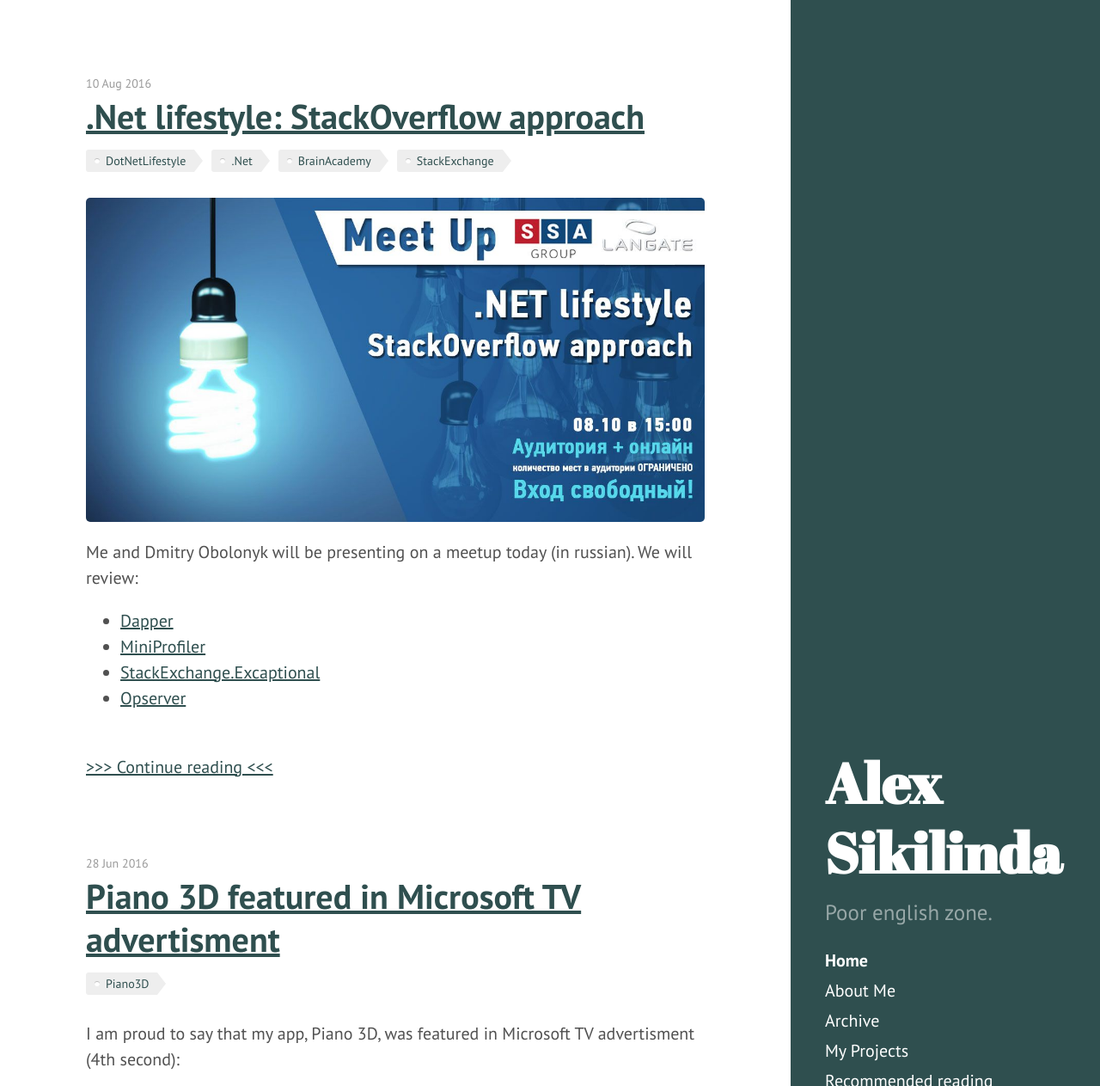
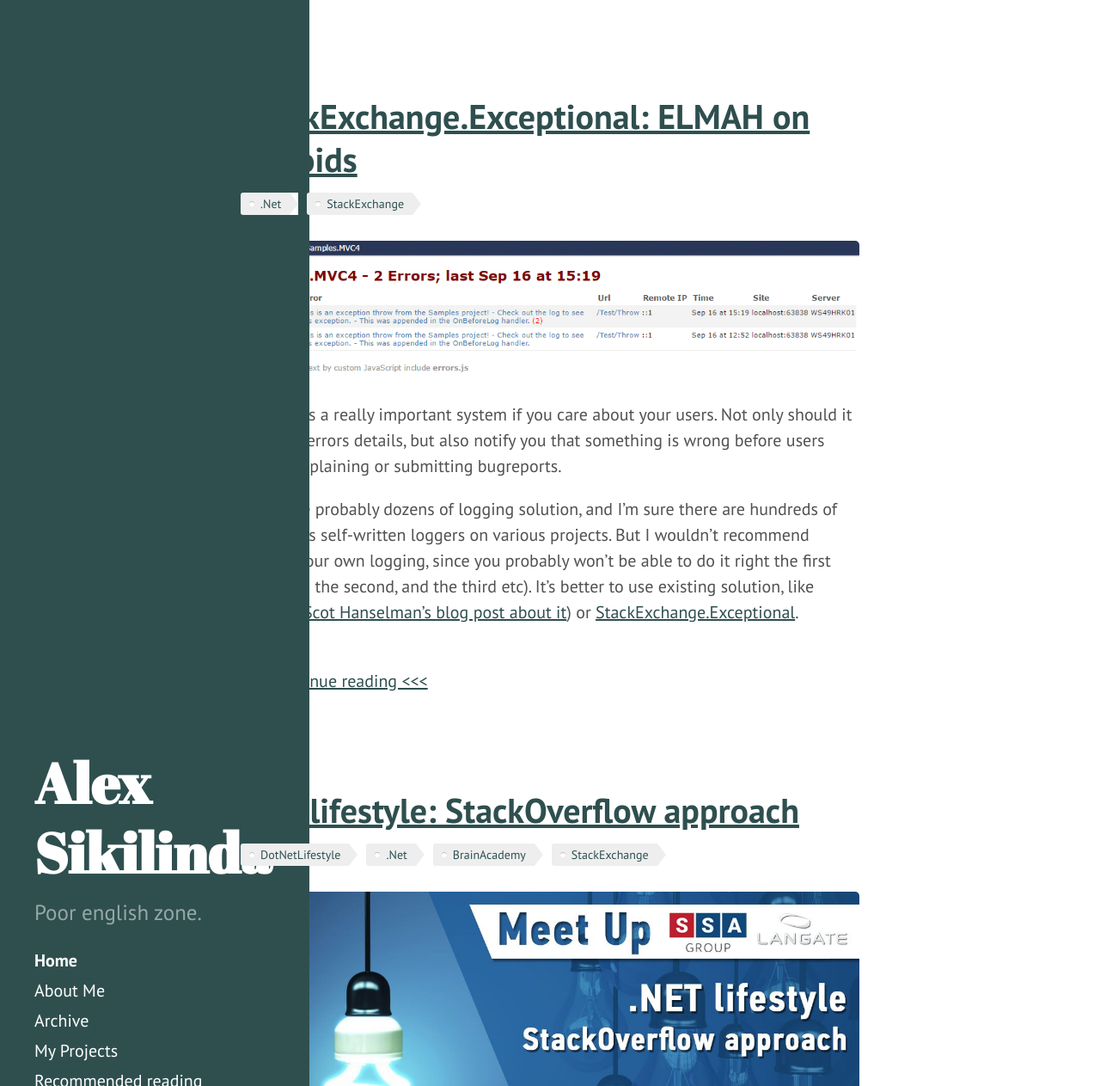
Before and after one commit to AlexSikilinda/alexsikilinda.github.io, a Jekyll site: the page built from index.html, in a window 1280 px wide and 1400 px high, cut to the strip 0-1263 px from the top of the window. Shown: the whole strip at 86% size. Built offline with Jekyll 4.4.1, drawn with Linux system fonts in a browser that asks for light colours; the list of posts is cut into pages by our own code.

Commit message:
add stackexchange.exceptional post

```diff
--- a/_layouts/default.html
+++ b/_layouts/default.html
@@ -3,7 +3,7 @@
 
   {% include head.html %}
 
-  <body class="customTheme layout-reverse">
+  <body class="customTheme">
 
     {% include sidebar.html %}
 
--- /dev/null
+++ b/_posts/2016-11-10-stackexchange-exceptional.md
@@ -0,0 +1,102 @@
+---
+layout: post
+title:  "StackExchange.Exceptional: ELMAH on steroids"
+date:   2016-11-10 10:40:00
+categories: libraries
+tags: .Net StackExchange
+comments: true
+analytics: true
+---
+
+<img src='/public/images/exceptional.png' alt="stackexchange exceptional"/>
+
+Logging is a really important system if you care about your users. Not only should it give you errors details, but also notify you that something is wrong before users start complaining
+or submitting bugreports.
+
+There are probably dozens of logging solution, and I'm sure there are hundreds of thousands self-written loggers on various projects. But I wouldn't recommend writing your own logging, since
+you probably won't be able to do it right the first time (and the second, and the third etc). It's better to use existing solution, like [ELMAH](https://elmah.github.io/) ([Scot Hanselman's blog post about it](http://www.hanselman.com/blog/ELMAHErrorLoggingModulesAndHandlersForASPNETAndMVCToo.aspx))
+or [StackExchange.Exceptional](https://github.com/NickCraver/StackExchange.Exceptional).
+<br>
+## What is ELMAH?
+
+ELMAH is an acronym: Error Logging Modules and Handlers. So it is an [ASP.NET HTTP module](https://msdn.microsoft.com/en-us/library/bb398986.aspx) that handles all unhandled exceptions and stores
+them for you. It also gives you ability to review what happened in your application from the application itself.
+
+As you can see, ELMAH subscribes to `HttpApplication.Error` event, and gets the last error in the `OnError` method :
+
+<script src="https://gist.github.com/AlexSikilinda/fc7c553e24e7fc737de497e3c4f166b3.js"></script>
+
+The cool thing about ELMAH is that you actually don't need to write any code to use it. In fact you can add it to already deployed and working application.
+Just add `ErrorLogModule` to your `web.config`, and it will just work (you also need to configure ELMAH in corresponding config section).
+You can also manually log exceptions using `ErrorSignal` class.
+
+We got main idea about logging exceptions, now let's find out how to investigate logged exception.
+Just navigate to `http://yoursite/elmah.axd`, and if you have `ErrorLogPageFactory` handler added to your `web.config` you will see the following:
+
+<img src='/public/images/elmah.png' alt="elmah view exceptions"/>
+
+You can click on individual exception to get more details:
+
+<img src='/public/images/elmahDetails.png' alt="elmah exception detail"/>
+
+Pretty handy, isn't it? It is, especially if you also want to send emails on each exception, filter unwanted exceptions etc. Yes, ELMAH supports this.
+
+## StackExchange strikes back
+
+StackExchang team [used to use ELMAH](https://blog.codinghorror.com/exception-driven-development/) (a custom port). At some point they decided to write their own
+ELMAH with [some improvements](https://nickcraver.com/blog/2012/08/23/keeping-track-of-the-bad-things/).
+
+<img src='/public/images/elmahBlender.jpg' alt="StackExchange blender"/>
+
+So StackExchange.Exceptional was born. It essentialy works the same way as ELMAH (also has ASP.NET Module which is added to your application).
+Let's just add the top image again here, this is how StackExchange.Exceptional looks like:
+
+<img src='/public/images/exceptional.png' alt="stackexchange exceptional"/>
+
+But it also has
+some improvements, which I find very useful.
+
+### Exceptions duplicates count
+
+StackExchange.Exceptional doesn't log exceptions as a new log entry if similar exception occured some time ago. Instead it just increments duplicates count
+on original exception. How does it know two exceptions are the same? By comparing exception type and stacktrace. This will allow you to find most common exception faster.
+
+### Application Name
+
+You can set `applicationName` attribute in `<Exceptional>` section in `web.config`. This value is written to the DB and allows you to use the same table for different applications.
+For example you can store exceptions from user site, admin site, workers, services, api projects in the same place and easily filter them when you need it.
+
+<img src='/public/images/excAppName.png' alt="stackexchange exceptional"/>
+
+### Opserver
+
+There is another tool from StackExchange which seamlessly integrates with StackExchange.Exceptional. It is an [open source ASP.NET MVC applicattion called "Opserver"](https://github.com/opserver/Opserver).
+Opserver is web UI for monitoring things StackExchange uses like MS SQL, Redis, ElasticSearch etc. A natural use case for Opserver is viewing exceptions from StackExchange.Excaptional, and it supports it.
+Moreover it supports search and filtering, which makes it extremely useful.
+
+So let's setup Opserver so that we can easily ivestigate issues with such applications:
+
+* User site
+* Admin site
+* External API project
+* Worker
+
+Each application has corresponding `applicationName` attribute, so, for example, User site will have `<Exceptional applicationName='User site'>` and so on. Each application uses the same db for exception
+logging.
+
+To configure Opserver we need to:
+
+1. Clone Opserver from [https://github.com/opserver/Opserver.git](https://github.com/opserver/Opserver.git)
+2. Edit `SecuritySettings.config` appropriately. For our demo purposes let's set `<SecuritySettings provider="alladmin" />`:
+<script src="https://gist.github.com/AlexSikilinda/95aec5fa62f46af671ad93605c5cf582.js"></script>
+3. Edit `ExceptionsSettings.settings`:
+<script src="https://gist.github.com/AlexSikilinda/7d6726113570f52311231bd25ad80881.js"></script>
+4. Launch Opserver, use a random pair of login\pass when asked (remember we set `alladmin`?), and you should get this:
+<img src='/public/images/opserver.png' alt="stackexchange exceptional"/>
+
+You can filter exception by clicking on app name and search exceptions.
+
+## Summary
+
+At this point I don't see any reasons why you should use ELMAH instead of StackExchange.Exceptional. Essentially it is ELMAH + additional features + you have opserver.
+Anyway, you choose.
```
Also changed, not shown: public/css/all.min.css, public/images/elmah.png (added), public/images/elmahBlender.jpg (added), public/images/elmahDetails.png (added), public/images/excAppName.png (added), public/images/exceptional.png (added), public/images/opserver.png (added).
